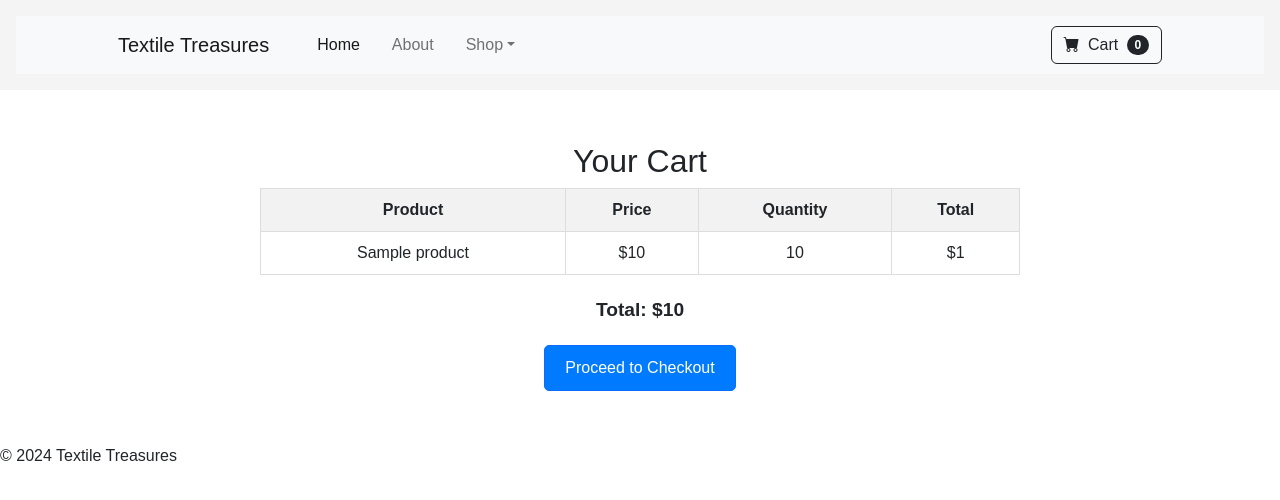
After one commit to NomadXD/django-ecommerce, a Django app: template store/templates/store/cart.html in a window 1280 px wide. The commit adds this page. Shown: the top 500 px of the page. Run offline with Django 3.2, Linux system fonts and the light colour scheme; the template is opened without the code that fills it: most values are stand-ins (such as "Sample title", 1, 10 or a date in 2020).

Commit message:
checkout implemented
Signed-off-by: Lahiru De Silva <lahirude@wso2.com>

```diff
--- a/django_ecommerce/urls.py
+++ b/django_ecommerce/urls.py
@@ -16,8 +16,10 @@ Including another URLconf
 """
 from django.contrib import admin
 from django.urls import path, include
+from store import views
 
 urlpatterns = [
     path('admin/', admin.site.urls),
     path('', include('store.urls')),
+    path('cart/', views.cart, name='cart'),
 ]
--- /dev/null
+++ b/store/templates/store/base.html
@@ -0,0 +1,110 @@
+{% load static %}
+<!DOCTYPE html>
+<html lang="en">
+  <head>
+    <meta charset="UTF-8" />
+    <meta name="viewport" content="width=device-width, initial-scale=1.0" />
+    <link
+      href="https://cdn.jsdelivr.net/npm/bootstrap@5.2.3/dist/css/bootstrap.min.css"
+      rel="stylesheet"
+    />
+    <link
+      href="https://cdn.jsdelivr.net/npm/bootstrap-icons@1.5.0/font/bootstrap-icons.css"
+      rel="stylesheet"
+    />
+    <link href="{% static 'store/styles.css' %}" rel="stylesheet" />
+    <title>Textile Treasures</title>
+    <style>
+      body {
+        font-family: Arial, sans-serif;
+        line-height: 1.6;
+        margin: 0;
+        padding: 0;
+      }
+      header {
+        background-color: #f4f4f4;
+        padding: 1rem;
+      }
+      nav a {
+        margin-right: 1rem;
+      }
+      main {
+        padding: 2rem;
+      }
+      .product {
+        border: 1px solid #ddd;
+        padding: 1rem;
+        margin-bottom: 1rem;
+      }
+      .featured-products {
+        display: flex;
+        flex-wrap: wrap;
+        gap: 1rem;
+      }
+      .featured-products .product {
+        flex: 1 1 200px;
+      }
+    </style>
+  </head>
+  <body>
+    <header>
+      <nav class="navbar navbar-expand-lg navbar-light bg-light">
+        <div class="container px-4 px-lg-5">
+          <a class="navbar-brand" href="#!">Textile Treasures</a>
+          <button
+            class="navbar-toggler"
+            type="button"
+            data-bs-toggle="collapse"
+            data-bs-target="#navbarSupportedContent"
+            aria-controls="navbarSupportedContent"
+            aria-expanded="false"
+            aria-label="Toggle navigation"
+          >
+            <span class="navbar-toggler-icon"></span>
+          </button>
+          <div class="collapse navbar-collapse" id="navbarSupportedContent">
+            <ul class="navbar-nav me-auto mb-2 mb-lg-0 ms-lg-4">
+              <li class="nav-item">
+                <a class="nav-link active" aria-current="page" href="#!"
+                  >Home</a
+                >
+              </li>
+              <li class="nav-item"><a class="nav-link" href="#!">About</a></li>
+              <li class="nav-item dropdown">
+                <a
+                  class="nav-link dropdown-toggle"
+                  id="navbarDropdown"
+                  href="#"
+                  role="button"
+                  data-bs-toggle="dropdown"
+                  aria-expanded="false"
+                  >Shop</a
+                >
+                <ul class="dropdown-menu" aria-labelledby="navbarDropdown">
+                  <li><a class="dropdown-item" href="#!">All Products</a></li>
+                  <li><hr class="dropdown-divider" /></li>
+                  <li><a class="dropdown-item" href="#!">Popular Items</a></li>
+                  <li><a class="dropdown-item" href="#!">New Arrivals</a></li>
+                </ul>
+              </li>
+            </ul>
+            <form class="d-flex">
+              <button class="btn btn-outline-dark" type="submit">
+                <i class="bi-cart-fill me-1"></i>
+                Cart
+                <span class="badge bg-dark text-white ms-1 rounded-pill"
+                  >0</span
+                >
+              </button>
+            </form>
+          </div>
+        </div>
+      </nav>
+    </header>
+    <main>{% block content %} {% endblock %}</main>
+    <footer>
+      <p>&copy; 2024 Textile Treasures</p>
+    </footer>
+    <script src="https://cdn.jsdelivr.net/npm/bootstrap@5.2.3/dist/js/bootstrap.bundle.min.js"></script>
+  </body>
+</html>
--- /dev/null
+++ b/store/templates/store/cart.html
@@ -0,0 +1,79 @@
+{% extends "store/base.html" %} {% block content %}
+<style>
+  .cart-container {
+    max-width: 800px;
+    margin: 0 auto;
+    padding: 20px;
+    text-align: center;
+  }
+
+  .cart-table {
+    width: 100%;
+    border-collapse: collapse;
+    margin-bottom: 20px;
+  }
+
+  .cart-table th,
+  .cart-table td {
+    border: 1px solid #ddd;
+    padding: 8px;
+  }
+
+  .cart-table th {
+    background-color: #f2f2f2;
+    text-align: center;
+  }
+
+  .cart-table tr:nth-child(even) {
+    background-color: #f9f9f9;
+  }
+
+  .cart-table tr:hover {
+    background-color: #ddd;
+  }
+
+  .total {
+    font-size: 1.2em;
+    font-weight: bold;
+    margin-bottom: 20px;
+  }
+
+  .btn-primary {
+    background-color: #007bff;
+    color: white;
+    padding: 10px 20px;
+    text-decoration: none;
+    border-radius: 5px;
+  }
+
+  .btn-primary:hover {
+    background-color: #0056b3;
+  }
+</style>
+
+<div class="cart-container">
+  <h2>Your Cart</h2>
+  <table class="cart-table">
+    <thead>
+      <tr>
+        <th>Product</th>
+        <th>Price</th>
+        <th>Quantity</th>
+        <th>Total</th>
+      </tr>
+    </thead>
+    <tbody>
+      {% for item in cart_items %}
+      <tr>
+        <td>{{ item.product.name }}</td>
+        <td>${{ item.product.price }}</td>
+        <td>{{ item.quantity }}</td>
+        <td>${{ item.total_price }}</td>
+      </tr>
+      {% endfor %}
+    </tbody>
+  </table>
+  <p class="total">Total: ${{ total }}</p>
+  <a href="{{ checkout_url }}" class="btn btn-primary">Proceed to Checkout</a>
+</div>
+{% endblock %}
--- /dev/null
+++ b/store/templates/store/order_success.html
@@ -0,0 +1,6 @@
+{% extends "store/base.html" %} {% block content %}
+<div class="order-success-container">
+  <h2>Order Successful</h2>
+  <p>Thank you for your order! We will process it shortly.</p>
+</div>
+{% endblock %}
--- a/store/urls.py
+++ b/store/urls.py
@@ -4,4 +4,9 @@ from . import views
 urlpatterns = [
     path('', views.home, name='home'),
     path('catalog/', views.product_catalog, name='product_catalog'),
+    path('product/<int:product_id>/', views.product_detail, name='product_detail'),
+    path('cart/', views.cart, name='cart'),
+    path('add-to-cart/<int:product_id>/', views.add_to_cart, name='add_to_cart'),
+    path('checkout/', views.checkout, name='checkout'),
+    path('order-success/', views.order_success, name='order_success'),
 ]
```
Also changed, not shown: django_ecommerce/settings.py (+6 -2 lines), store/forms.py (added, +7 -0 lines), store/models.py (+22 -0 lines), store/templates/base.html (deleted, +0 -56 lines), store/templates/store/checkout.html (added, +65 -0 lines), store/templates/store/home.html (+6 -53 lines), store/templates/store/product_catalog.html (+6 -7 lines), store/templates/store/product_detail.html (added, +49 -0 lines), store/views.py (+70 -1 lines), db.sqlite3, static /store/styles.css (renamed from static /css/styles.css), store/migrations/0003_order.py (added), store/migrations/0004_orderitem.py (added), store/static /store/styles.css.
